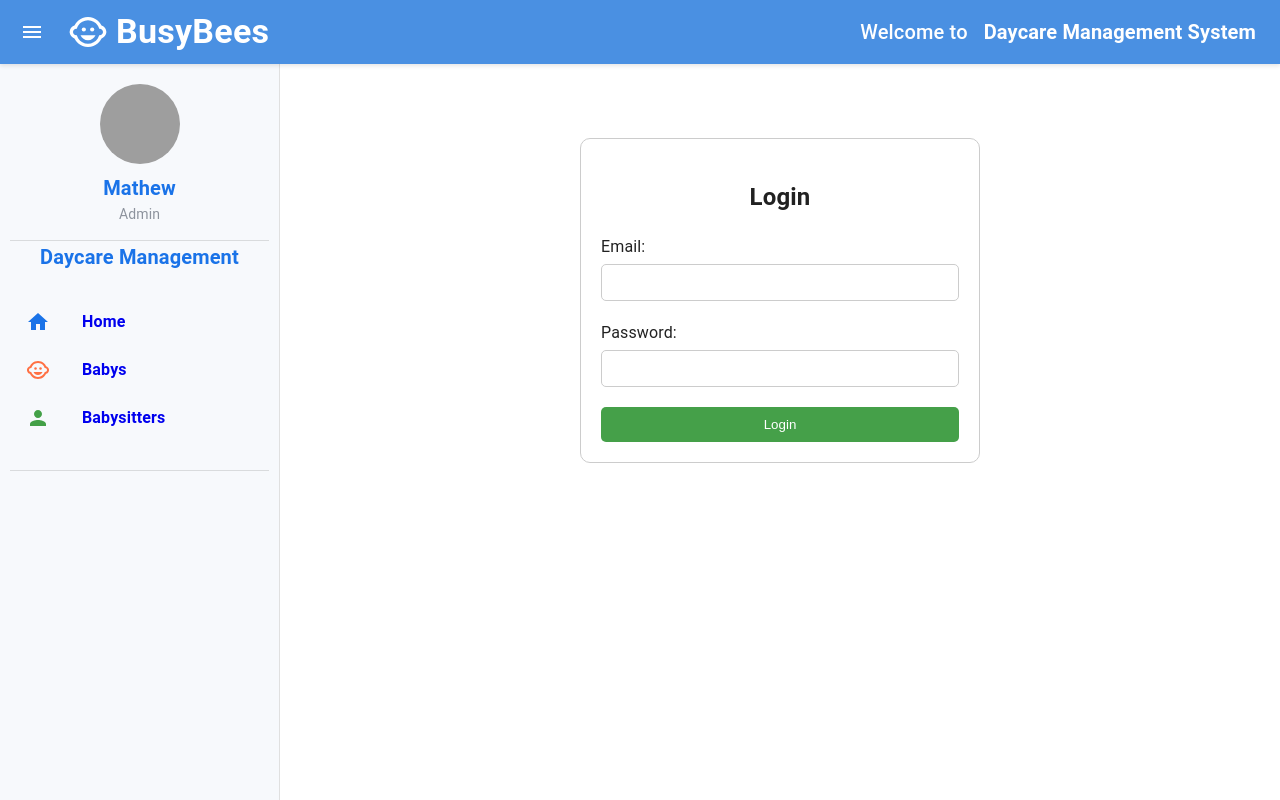
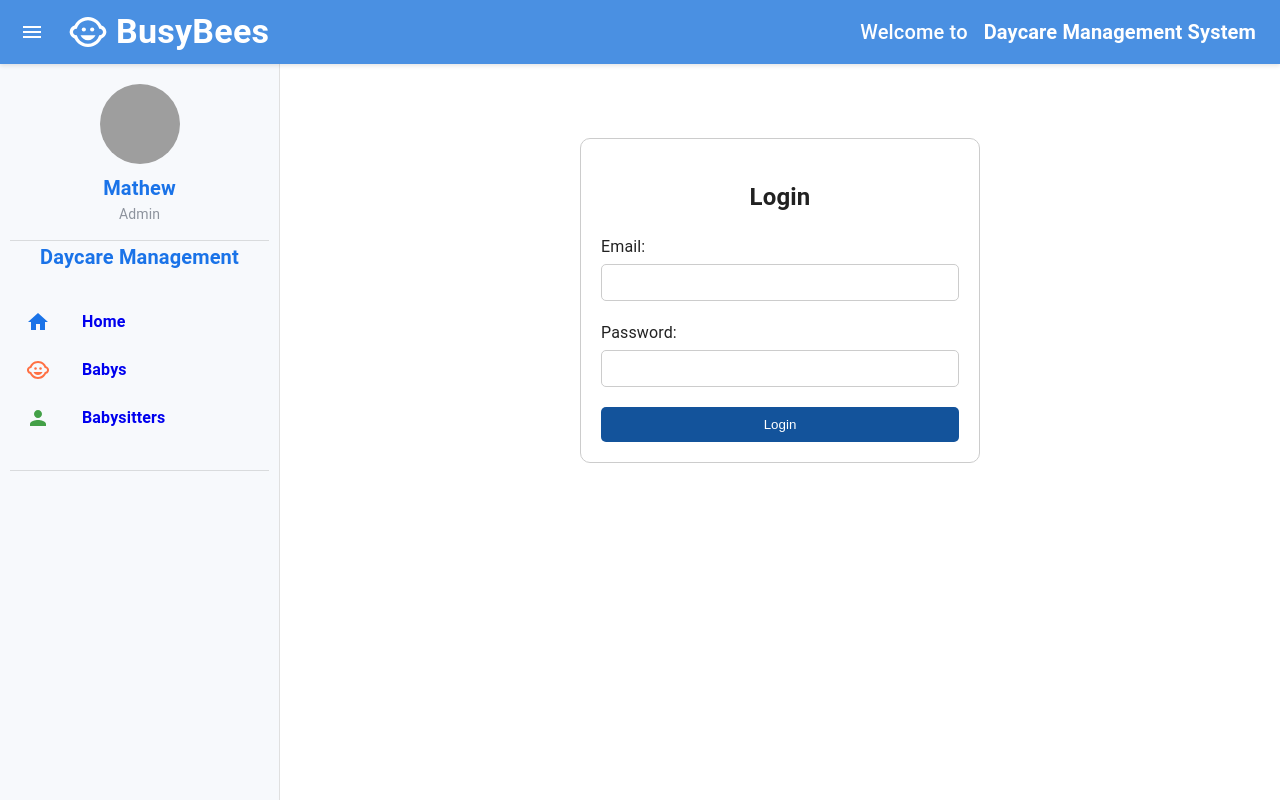
Before and after one commit to hewageuhcu/BusyBees_DCMS-Front_End-, a React (Vite) app in the folder BusyBees_DCMS-Frontend/: page /login in a window 1280 px wide. In both pictures the pointer is over the button "Login". Built offline with nearby package versions, Linux system fonts and the light colour scheme; grey boxes are pictures that could not be loaded.

Commit message:
login done

```diff
--- a/BusyBees_DCMS-Frontend/src/App.css
+++ b/BusyBees_DCMS-Frontend/src/App.css
@@ -49,7 +49,7 @@
 }
 
 .login-form button:hover {
-  background-color: #45a049;
+  background-color: #13539b;
 }
 
 .login-form span {
--- a/BusyBees_DCMS-Frontend/src/App.jsx
+++ b/BusyBees_DCMS-Frontend/src/App.jsx
@@ -11,9 +11,15 @@ import './App.css';
 
 function App() {
   return (
+
+
+
     <Router>
+
       <CssBaseline />
+
       <Header />
+
       <Box sx={{ display: 'flex', minHeight: '100vh' }}>
         <Sidebar />
         <Box
@@ -21,13 +27,17 @@ function App() {
           sx={{ flexGrow: 1, bgcolor: 'background.default', p: 3, mt: 8 }}
         >
           <Routes>
+
+    <Route path="/login" element={<LoginPage />} />
+
             <Route path="/dashboard" element={<Dashboard />} />
             <Route path="/babyDetails" element={<BabyDetails />} />
             <Route path="/babySitterDetails" element={<BabySitterDetails />} />
-            <Route path="/login" element={<LoginPage />} />
-          </Routes>
+            </Routes>
         </Box>
+
       </Box>
+
     </Router>
   );
 }
```
